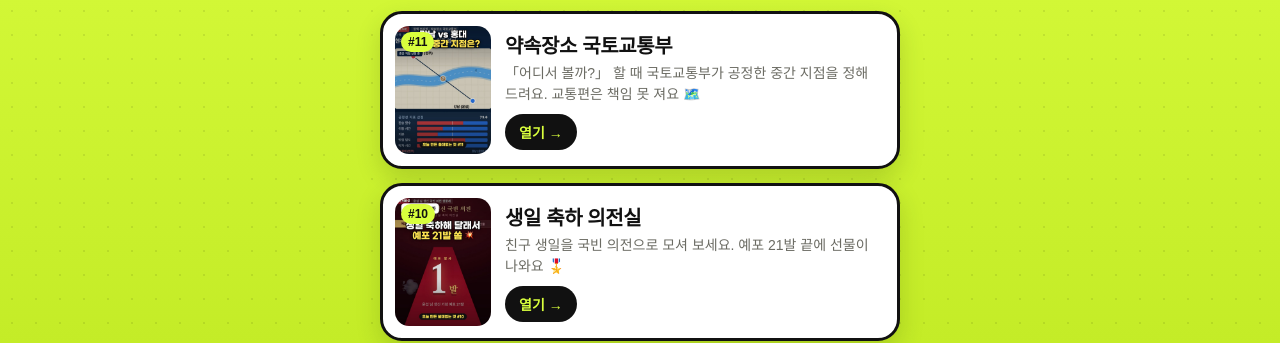
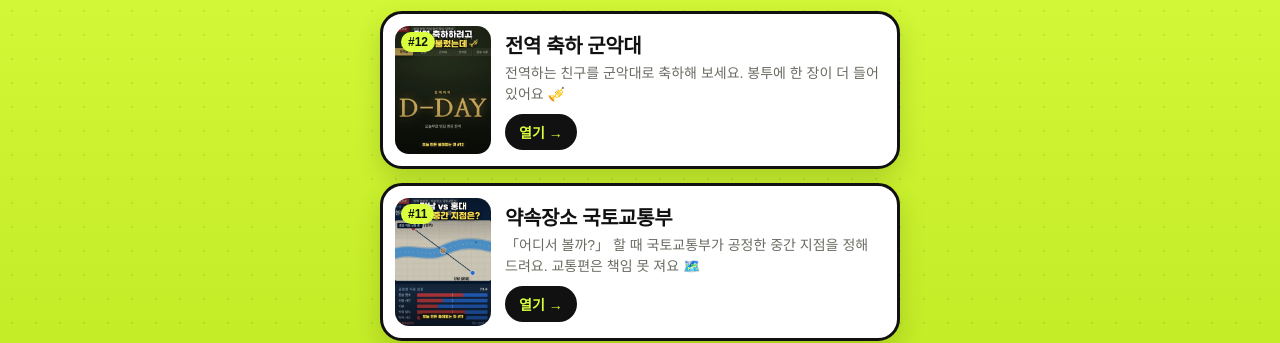
Before and after one commit to brooksglobal/useless-things, a plain HTML site: page index.html in a window 1280 px wide. Shown: the part 457-800 px from the top of the page. Drawn offline with Linux system fonts and the light colour scheme; a web font is replaced by a local one.

Commit message:
목록 페이지: #12 전역 축하 군악대 (예약 게시)

```diff
--- a/index.html
+++ b/index.html
@@ -63,6 +63,8 @@ footer{position:relative;margin-top:26px;display:flex;justify-content:center}
 <script>
 // 새 앱이 생기면 이 배열 맨 위에 한 줄 추가합니다.
 const APPS = [
+  { n: 12, name: '전역 축하 군악대', desc: '전역하는 친구를 군악대로 축하해 보세요. 봉투에 한 장이 더 들어 있어요 🎺',
+    url: 'apps/discharge/', cover: 'apps/discharge/cover.jpg', label: '열기' },
   { n: 11, name: '약속장소 국토교통부', desc: '「어디서 볼까?」 할 때 국토교통부가 공정한 중간 지점을 정해 드려요. 교통편은 책임 못 져요 🗺️',
     url: 'apps/midpoint/', cover: 'apps/midpoint/cover.jpg', label: '열기' },
   { n: 10, name: '생일 축하 의전실', desc: '친구 생일을 국빈 의전으로 모셔 보세요. 예포 21발 끝에 선물이 나와요 🎖️',
```
Also changed, not shown: apps/discharge/cover.jpg (added).
